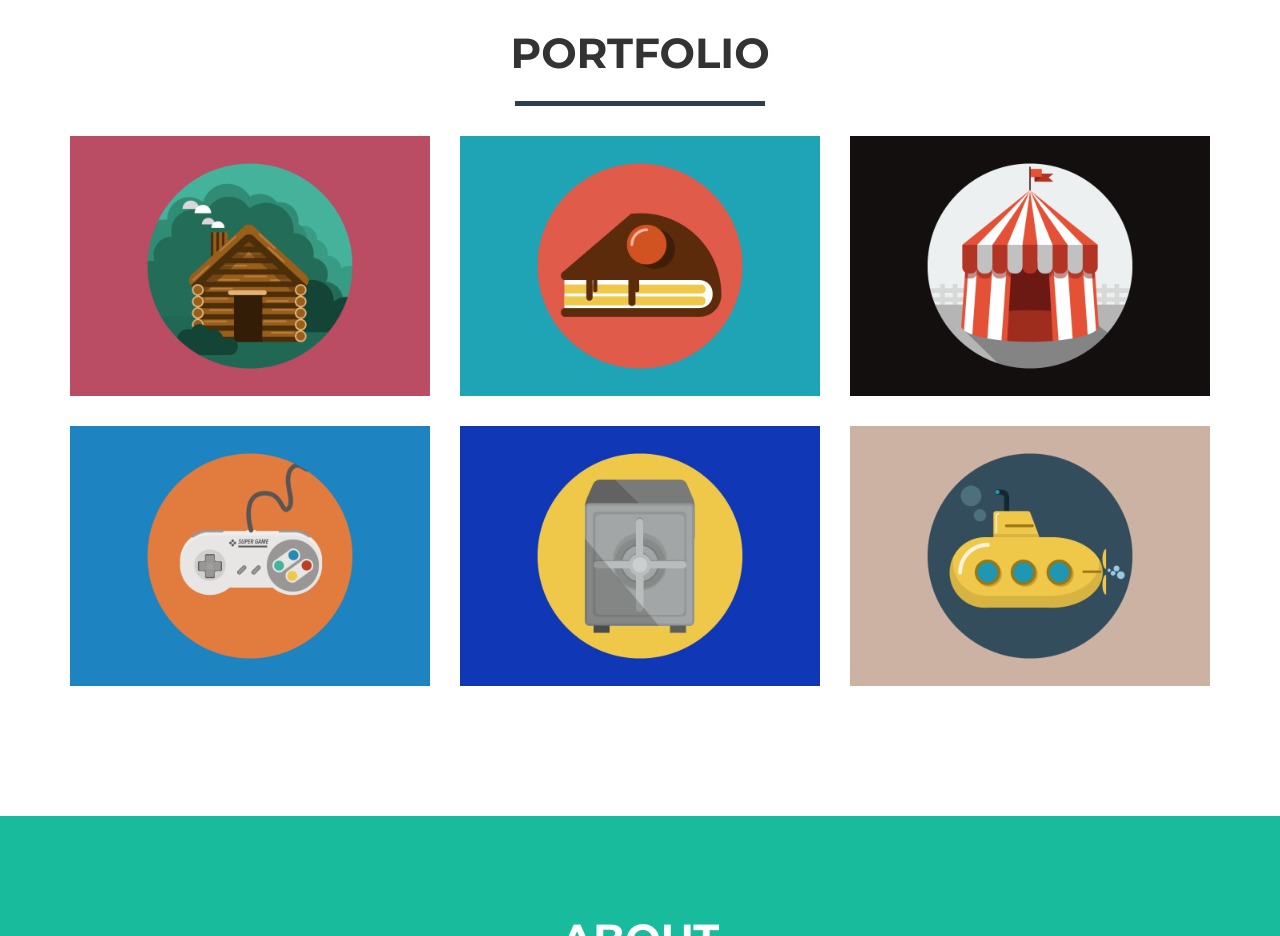
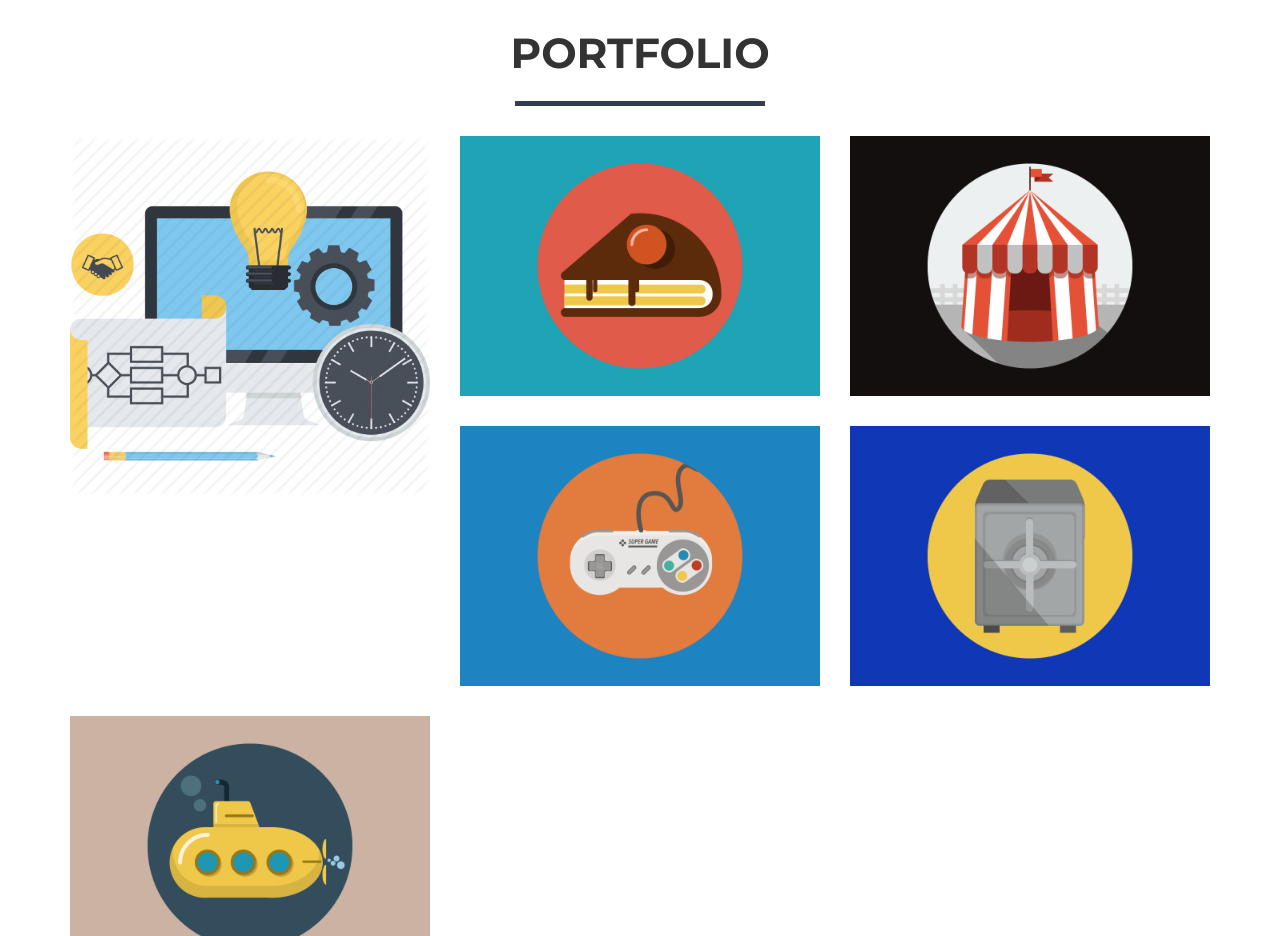
Before and after one commit to nikhilashoksharma/nikhilashoksharma.github.io, a website: page pages/index.html in a window 1280 px wide. Shown: the part 780-1716 px from the top of the page. Drawn offline with nearby package versions, Linux system fonts and the light colour scheme; files that its build step writes are made by us from their sources.

Commit message:
Changed paths

```diff
--- a/pages/index.html
+++ b/pages/index.html
@@ -99,7 +99,7 @@
                                 <i class="fa fa-search-plus fa-3x"></i>
                             </div>
                         </div>
-                        <img src="../img/portfolio/cabin.png" class="img-responsive" alt="">
+                        <img src="../img/portfolio/project.png" class="img-responsive" alt="">
                     </a>
                 </div>
                 <div class="col-sm-4 portfolio-item">
```
